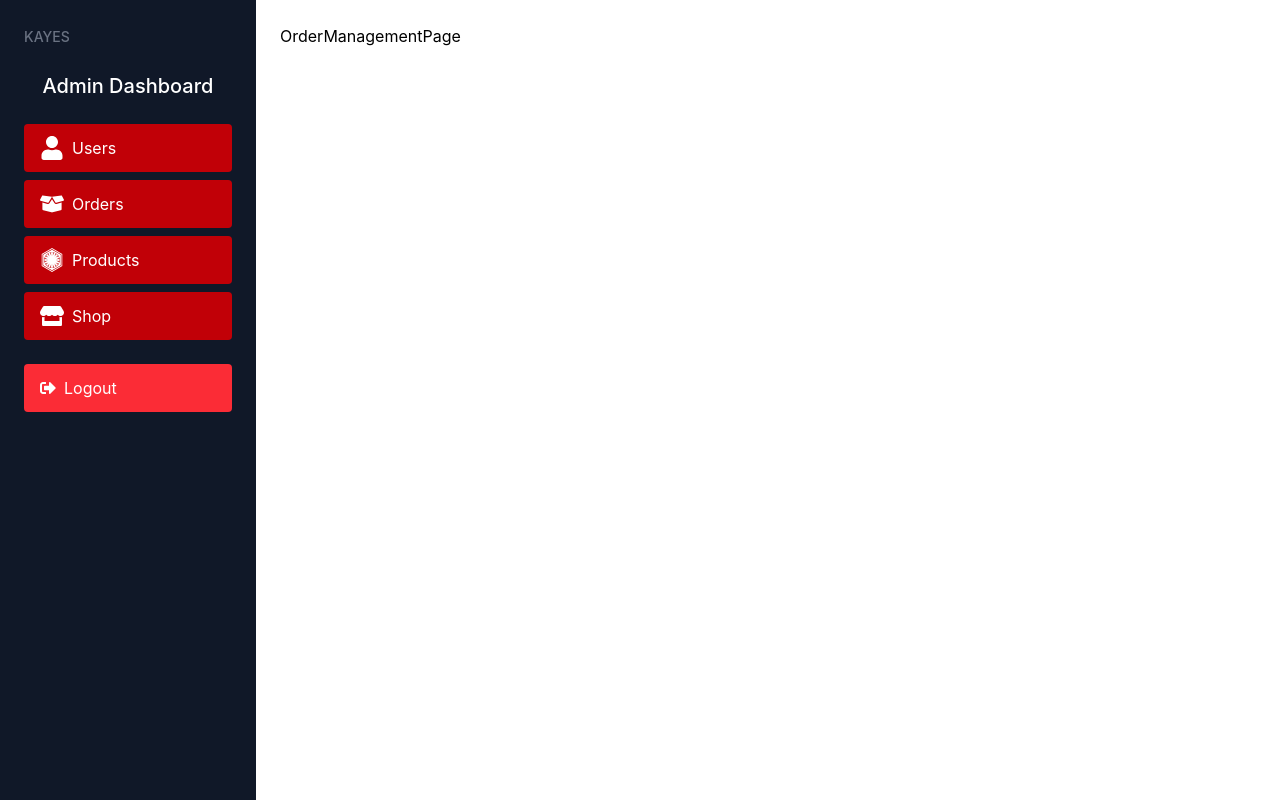
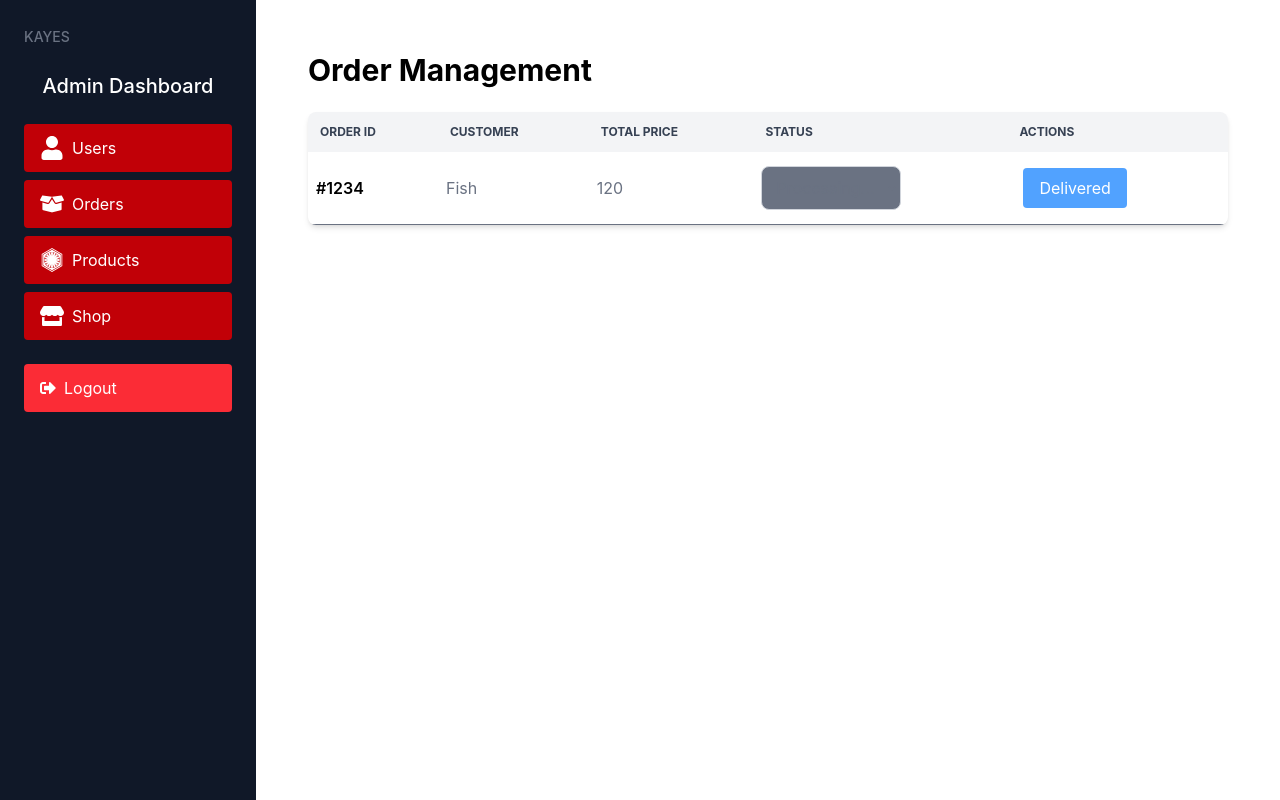
Before and after one commit to Dev-kayes/reddit, a React app in the folder frontEnd/: page /admin/orders in a window 1280 px wide. Built offline with nearby package versions, Linux system fonts and the light colour scheme; the HTML template or start-up script is replaced by a standard one.

Commit message:
FrontEnd part is done successfully

```diff
--- a/frontEnd/src/components/Admin/AdminSideBar.jsx
+++ b/frontEnd/src/components/Admin/AdminSideBar.jsx
@@ -1,7 +1,6 @@
 import React from "react";
 import {
   FaBoxOpen,
-  FaClipboardList,
   FaFirstOrder,
   FaSignOutAlt,
   FaStore,
@@ -75,7 +74,7 @@ const AdminSideBar = () => {
           <span>Products</span>
         </NavLink>
         <NavLink
-          to=""
+          to="/"
           //   className={(isActive) =>
           //     isActive
           //      && "bg-red-700 text-white py-3 px-4 rounded flex items-center space-x-2 "
--- a/frontEnd/src/components/Admin/OrderManagementPage.jsx
+++ b/frontEnd/src/components/Admin/OrderManagementPage.jsx
@@ -1,7 +1,82 @@
 import React from "react";
 
 const OrderManagementPage = () => {
-  return <div>OrderManagementPage</div>;
+  const orders = [
+    {
+      _id: 1234,
+      user: {
+        name: "Fish",
+      },
+      totalPrice: 120,
+      status: "Processing...",
+    },
+  ];
+  const handleStatusChange = (orderId, newStatus) => {
+    console.log({ orderId, newStatus });
+  };
+  return (
+    <div className="max-w-7xl mx-auto p-7">
+      <h2 className="text-3xl font-bold mb-6">Order Management</h2>
+      <div className="overflow-x-auto shadow-md sm:rounded-lg">
+        <table className="text-left min-w-full text-gray-500">
+          <thead className="bg-gray-100 text-xs uppercase text-gray-700">
+            <tr>
+              <th className="p-3">Order ID</th>
+              <th className="p-3">Customer</th>
+              <th className="p-3">Total Price</th>
+              <th className="p-3">Status</th>
+              <th className="p-3">Actions</th>
+            </tr>
+          </thead>
+          <tbody className="">
+            {orders.length > 0 ? (
+              orders.map((order) => (
+                <tr
+                  key={order._id}
+                  className="border-b hover:border-gray-500 cursor-pointer"
+                >
+                  <td className="p-2 font-semibold text-black whitespace-nowrap">
+                    #{order._id}
+                  </td>
+                  <td className="p-2">{order.user.name}</td>
+                  <td className="p-2">{order.totalPrice}</td>
+                  <td className="p-2">
+                    <select
+                      value={order.status}
+                      onChange={(e) =>
+                        handleStatusChange(order._id, e.target.value)
+                      }
+                      className="border rounded-lg focus:outline-none focus:ring-indigo-100 focus:bg-indigo-100 block p-2.5 bg-gray-500 border-gray-300"
+                    >
+                      <option value="Processing">Processing...</option>
+                      <option value="Shipped">Shipped</option>
+                      <option value="Delivered">Delivered</option>
+                      <option value="Canceled">Canceled</option>
+                    </select>
+                  </td>
+                  <td className="p-4">
+                    <button
+                      className="bg-blue-400 text-white py-2 px-4 rounded hover:bg-black transition-colors duration-300"
+                      onClick={handleStatusChange(order._id, "Delivered")}
+                    >
+                      Delivered
+                    </button>
+                  </td>
+                </tr>
+              ))
+            ) : (
+              <tr>
+                {" "}
+                <td colSpan={5} className="p-3 text-center">
+                  No order found
+                </td>
+              </tr>
+            )}
+          </tbody>
+        </table>
+      </div>
+    </div>
+  );
 };
 
 export default OrderManagementPage;
```
